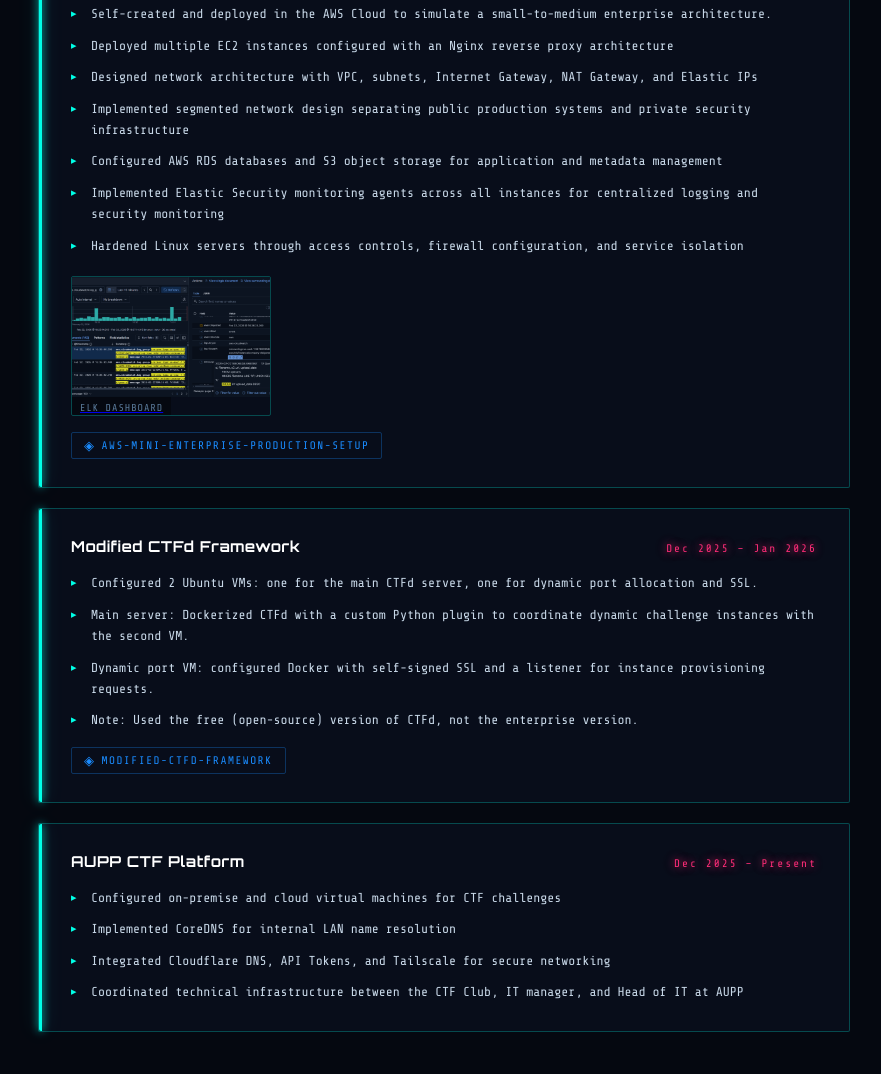
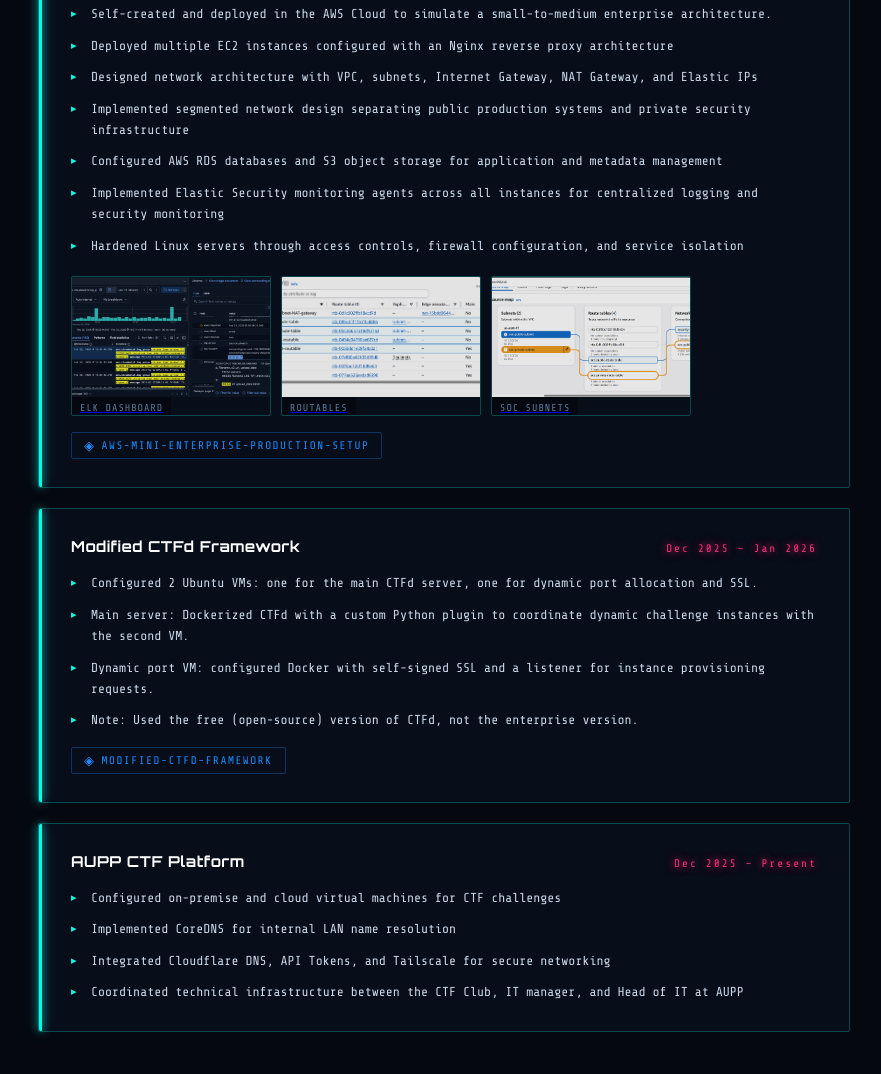
Before and after one commit to MJeat/Technical-Portfolio, a plain HTML site: page index.html in a window 1280 px wide. Shown: the part 1170-2244 px from the top of the page, without its empty margins (196-1077 px from the left). Drawn offline with nearby package versions, Linux system fonts and the light colour scheme.

Commit message:
Update index.html

```diff
--- a/index.html
+++ b/index.html
@@ -533,6 +533,9 @@
       ],
       images: [
         { src: "images/aws-architecture-elk-dashboard.png", caption: "ELK Dashboard" },
+        { src: "images/aws-architecture-routable.png", caption: "Routables" },
+        { src: "images/aws-architecture-soc-subnets.png", caption: "SOC Subnets" },
+
       ]
     },
     {
```
